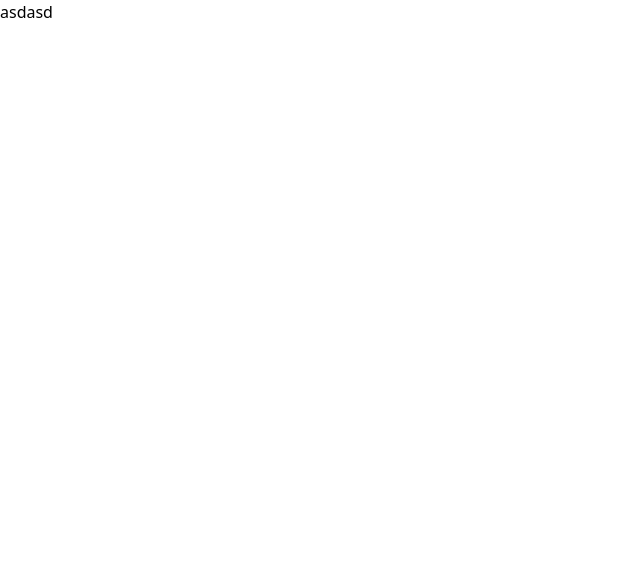
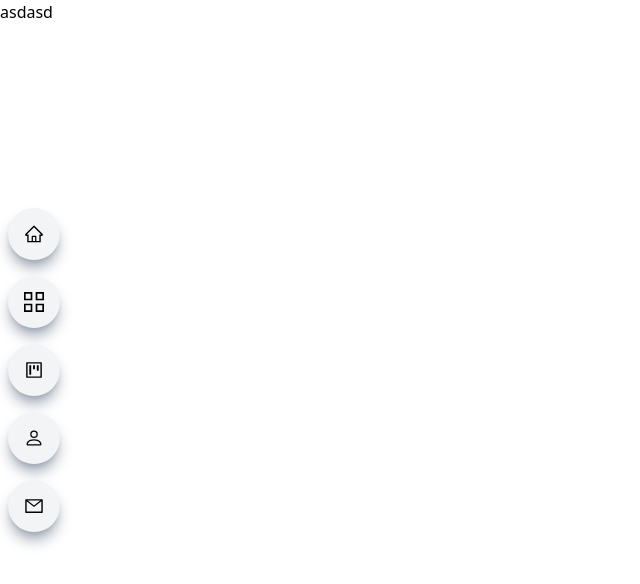
Before and after one commit to m4rkdv/react-portfolio, a React (Vite) app: page / in a window 1280 px wide. Shown: the top 584 px of the page, without its empty margins (0-640 px from the left). Built offline with nearby package versions, Linux system fonts and the light colour scheme.

Commit message:
adding sidenav and nav menu

```diff
--- a/src/components/Sidenav.jsx
+++ b/src/components/Sidenav.jsx
@@ -1,5 +1,7 @@
 import React,{useState} from 'react'
-import { AiOutlineMenu,AiOutlineHome } from 'react-icons/ai'
+import { AiOutlineMenu,AiOutlineHome, AiOutlineProject, AiOutlineMail } from 'react-icons/ai'
+import { BsPerson } from 'react-icons/bs';
+import { GrProjects } from 'react-icons/gr';
 
 export const Sidenav = () => {
 
@@ -15,8 +17,7 @@ export const Sidenav = () => {
           onClick={handleNav}
           className='absolute top-4 right-4 z-[99] md:hidden'
         />
-        {
-          nav ? (
+        {nav ? (
             <div className='fixed w-full h-screen bg-white/90 flex flex-col
              justify-center items-center z-20'>
               <a
@@ -29,12 +30,68 @@ export const Sidenav = () => {
                   Home
                 </span>
               </a>
+              <a
+                href='#'
+                className='w-[75%] flex justify-center items-center rounded-full
+                 shadow-lg bg-gray-100 shadow-gray-400 m-2 p-4 cursor-pointer hover:scale-110 ease-in duration-200'
+              >
+                <GrProjects size={20} />
+                <span className='pl-4'>
+                  Work
+                </span>
+              </a>
+              <a
+                href='#'
+                className='w-[75%] flex justify-center items-center rounded-full
+                 shadow-lg bg-gray-100 shadow-gray-400 m-2 p-4 cursor-pointer hover:scale-110 ease-in duration-200'
+              >
+                <AiOutlineProject size={20} />
+                <span className='pl-4'>
+                  Projects
+                </span>
+              </a>
+              <a
+                href='#'
+                className='w-[75%] flex justify-center items-center rounded-full
+                 shadow-lg bg-gray-100 shadow-gray-400 m-2 p-4 cursor-pointer hover:scale-110 ease-in duration-200'
+              >
+                <BsPerson size={20} />
+                <span className='pl-4'>
+                  Resume
+                </span>
+              </a>
+              <a
+                href='#'
+                className='w-[75%] flex justify-center items-center rounded-full
+                 shadow-lg bg-gray-100 shadow-gray-400 m-2 p-4 cursor-pointer hover:scale-110 ease-in duration-200'
+              >
+                <AiOutlineMail size={20} />
+                <span className='pl-4'>
+                  Contact
+                </span>
+              </a>
             </div>
           )
           :(
-            <div></div>
+            ''
           )
         }
+        <div className='md:block hidden fixed top-[25%] z-10'>
+          <div className='flex flex-col'>
+            <a href='#main' className='rounded-full shadow-lg bg-gray-100 shadow-gray-400 m-2 p-4 cursor-pointer hover:scale-110 ease-in duration-300'>
+              <AiOutlineHome size={20} />
+            </a>
+            <a href='#main' className='rounded-full shadow-lg bg-gray-100 shadow-gray-400 m-2 p-4 cursor-pointer hover:scale-110 ease-in duration-300'>
+              <GrProjects size={20} />
+            </a> <a href='#main' className='rounded-full shadow-lg bg-gray-100 shadow-gray-400 m-2 p-4 cursor-pointer hover:scale-110 ease-in duration-300'>
+              <AiOutlineProject size={20} />
+            </a> <a href='#main' className='rounded-full shadow-lg bg-gray-100 shadow-gray-400 m-2 p-4 cursor-pointer hover:scale-110 ease-in duration-300'>
+              <BsPerson size={20} />
+            </a> <a href='#main' className='rounded-full shadow-lg bg-gray-100 shadow-gray-400 m-2 p-4 cursor-pointer hover:scale-110 ease-in duration-300'>
+              <AiOutlineMail size={20} />
+            </a>
+          </div>
+        </div>
     </div>
   )
 }
```
